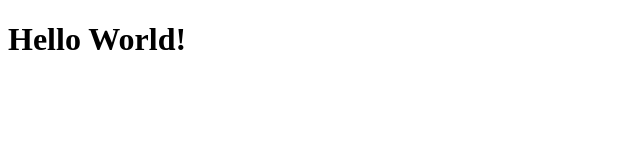
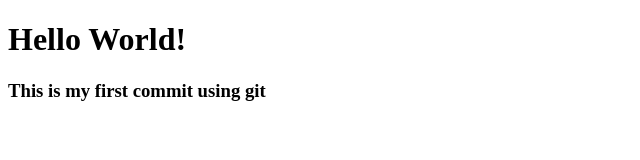
Before and after one commit to NicoleCarbonel/Nicole_Porfolio_v2, a plain HTML site: page index.html in a window 1280 px wide. Shown: the whole page, without its empty margins (0-640 px from the left). Drawn offline with Linux system fonts and the light colour scheme.

Commit message:
second commit with an updated file

```diff
--- a/index.html
+++ b/index.html
@@ -3,3 +3,7 @@
 <h1>
     Hello World!
 </h1>
+
+<h3>
+    This is my first commit using git
+</h3>
```
